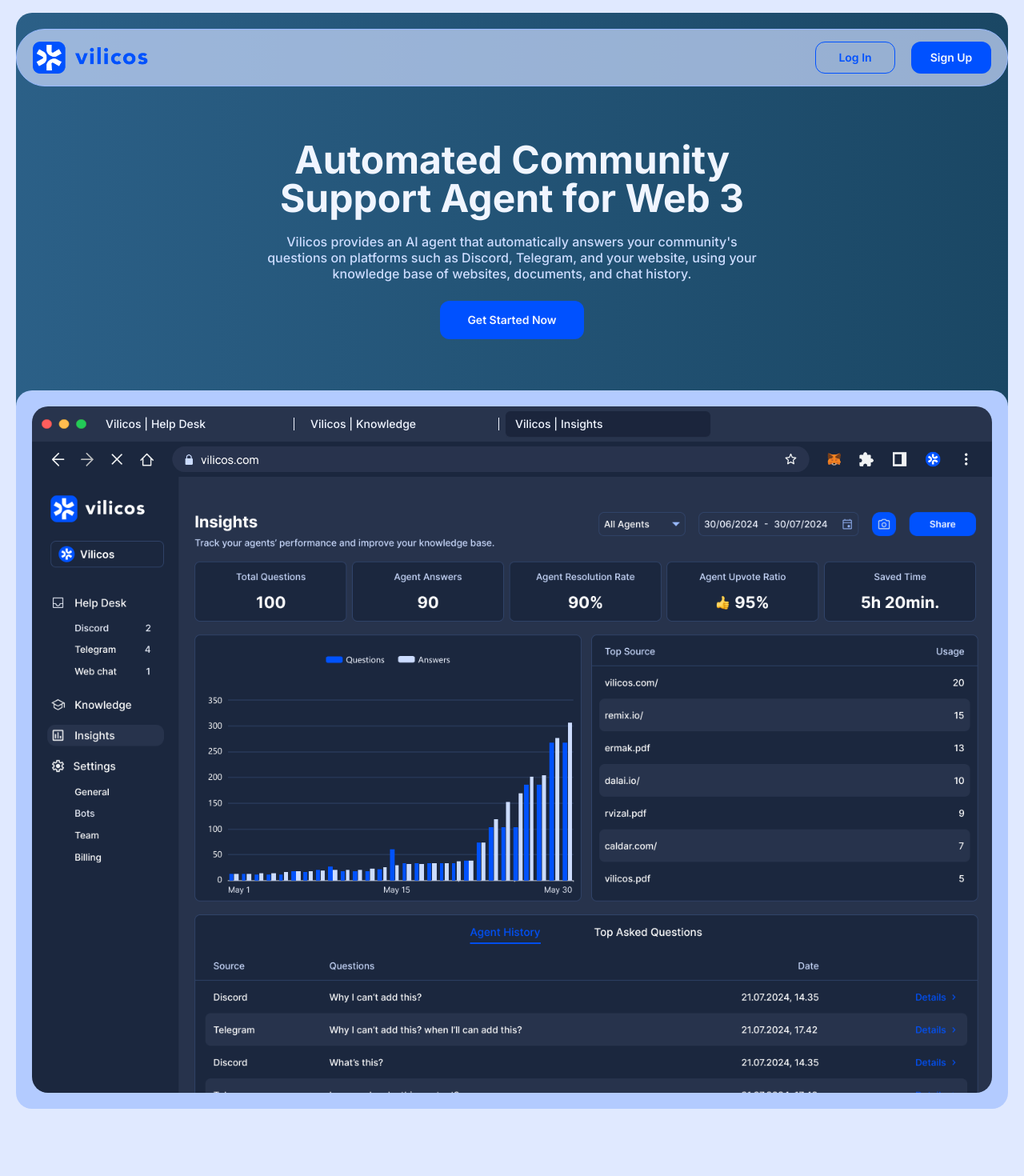
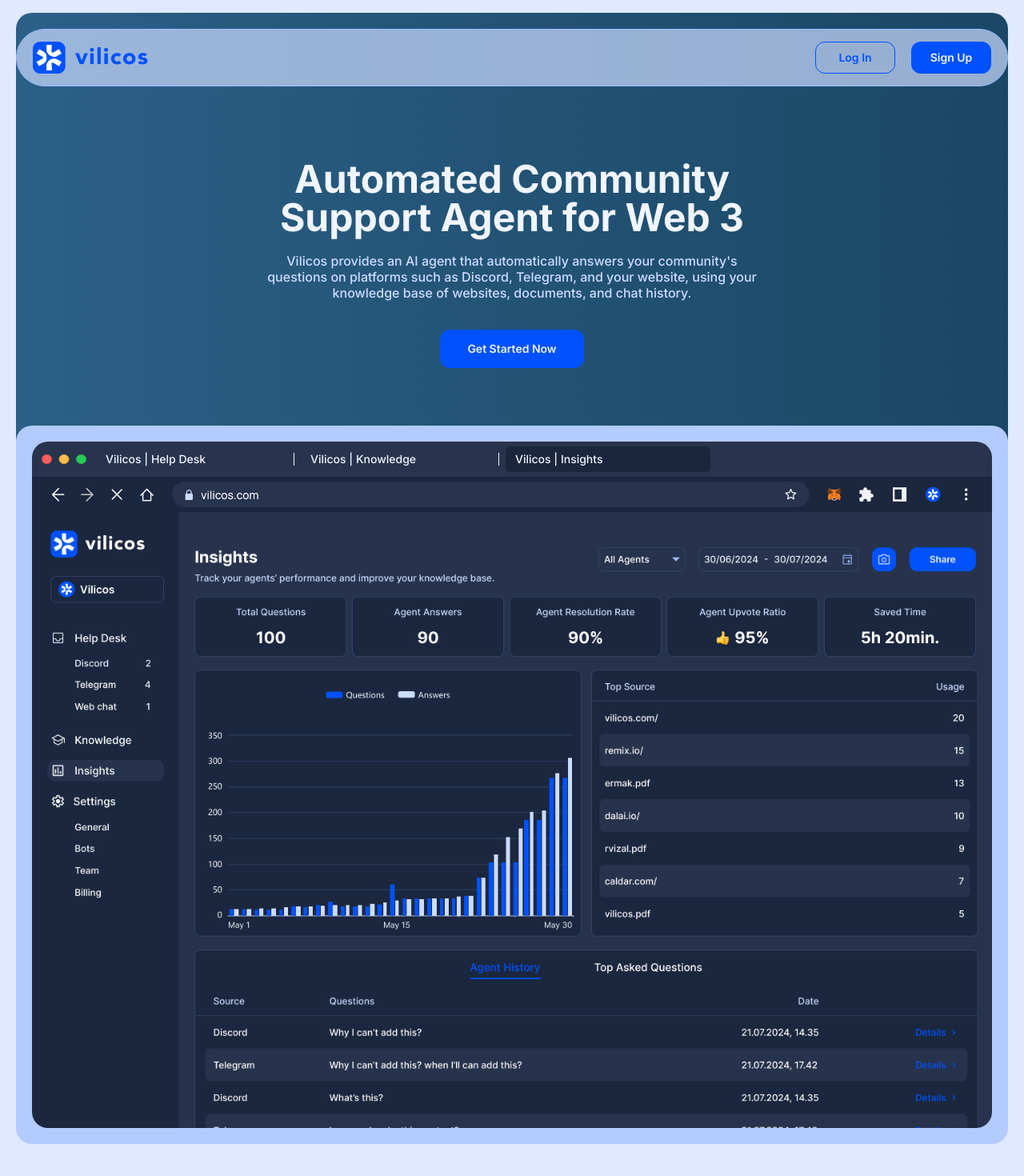
Before and after one commit to Vilicos/website, a Next.js app: page / in a window 1280 px wide. Shown: the top 1470 px of the page at 80% size. Built offline with nearby package versions, Linux system fonts and the light colour scheme.

Commit message:
Some UI changes

```diff
--- a/src/components/shared/hero-component.tsx
+++ b/src/components/shared/hero-component.tsx
@@ -2,11 +2,11 @@
 
 export function HeroComponent() {
   return (
-    <section className="before:absolute before:bg-gradient-to-r before:from-brand-gradient-one before:to-brand-gradient-two before:h-[737px] before:-z-10 before:top-4 before:left-5 before:right-5 before:rounded-[20px] before:w-[calc(100%_-_40px)] before:cursor-none text-center pt-36 lg:pt-44 before:animated-background">
+    <section className="before:absolute before:bg-gradient-to-r before:from-brand-gradient-one before:to-brand-gradient-two before:h-[737px] before:-z-10 before:top-4 before:left-5 before:right-5 before:rounded-[20px] before:w-[calc(100%_-_40px)] before:max-w-[1500px] before:mx-auto before:cursor-none text-center pt-36 sm:pt-40 md:pt-44 lg:pt-[200px] before:animated-background">
       <h1 className="max-w-[400px] sm:max-w-[500px] md:max-w-[583px] mx-auto font-bold text-3xl md:text-4xl lg:text-5xl px-5 sm:px-0 text-pretty">
         Automated Community Support Agent for Web 3
       </h1>
-      <p className="font-medium text-brand-fifth leading-5 mt-5 mb-6 max-w-[660px] mx-auto px-3 ">
+      <p className="font-medium text-brand-fifth leading-5 mt-5 mb-[36px] max-w-[660px] mx-auto px-6 ">
         Vilicos provides an AI agent that automatically answers your community's questions on platforms such as Discord, Telegram, and your website, using your knowledge base of
         websites, documents, and chat history.
       </p>
--- a/src/components/shared/preview-dash.tsx
+++ b/src/components/shared/preview-dash.tsx
@@ -7,7 +7,7 @@
 import { PreviewDashContent } from "./preview-dash-content";
 export function PreviewDash() {
   return (
-    <section className="rounded-[20px] bg-brand-card-bg p-2 sm:p-3 lg:p-4 xl:p-5  mb-16 sm:mb-20 md:mb-28 lg:mb-[132px] mt-16">
+    <section className="rounded-[20px] bg-brand-card-bg p-2 sm:p-3 lg:p-4 xl:p-5  mb-16 sm:mb-20 md:mb-28 lg:mb-[132px] mt-[72px]">
       <Tabs defaultValue="insights" className="w-full overflow-hidden rounded-[20px] relative h-[320px] xss:h-[380px] sm:h-[500px] lg:h-[700px] xl:h-[858px]">
         <TabsList role="tablist" className="min-w-52 w-full bg-brand-dm-bg rounded-none justify-start p-3 h-11 flex-nowrap overflow-x-auto overflow-y-hidden">
           <Image role="img" src="/bars.svg" alt="Help Desk Page" width={56} height={12} quality={100} style={{ objectFit: "cover" }} className="mr-3" />
```
